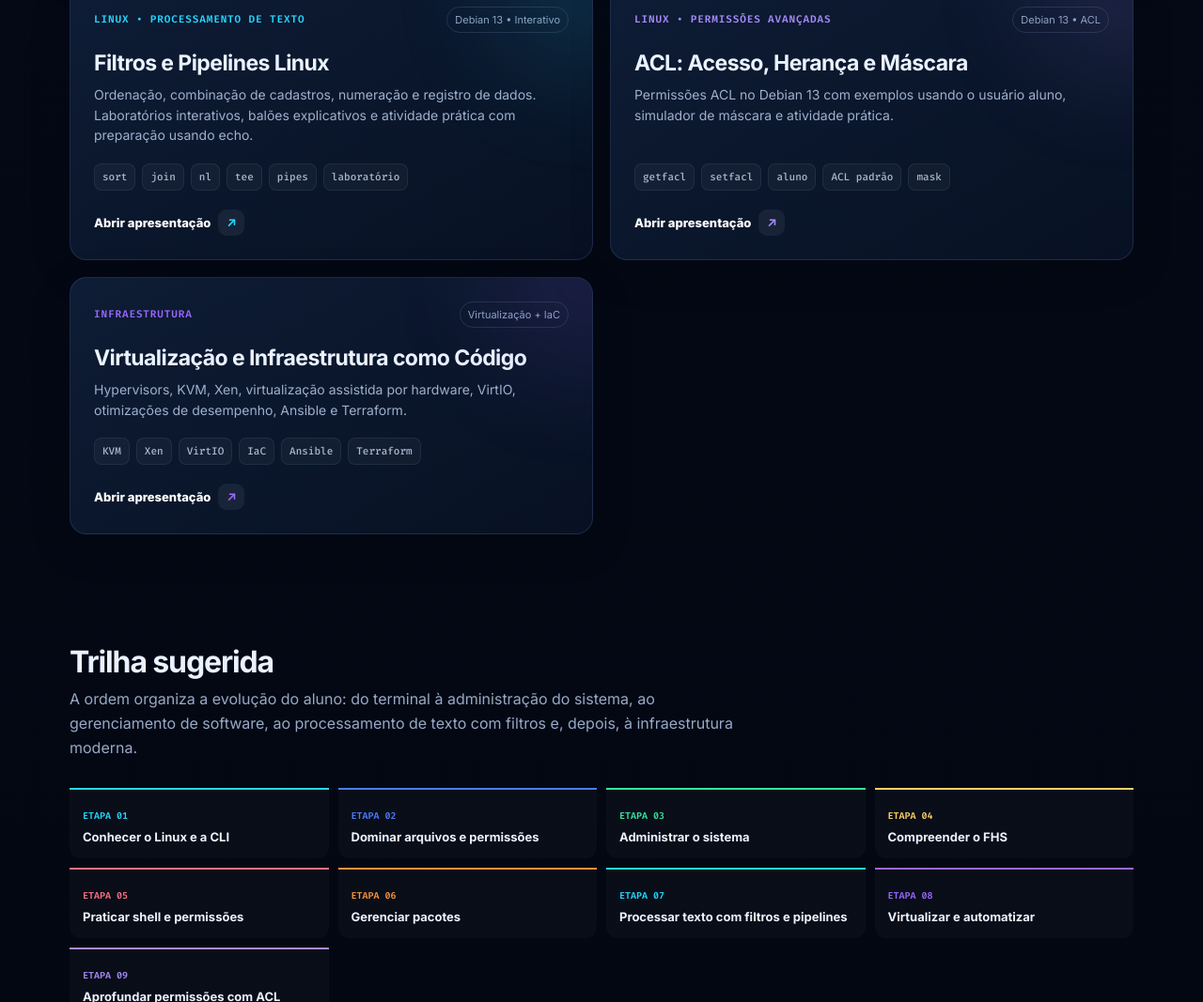
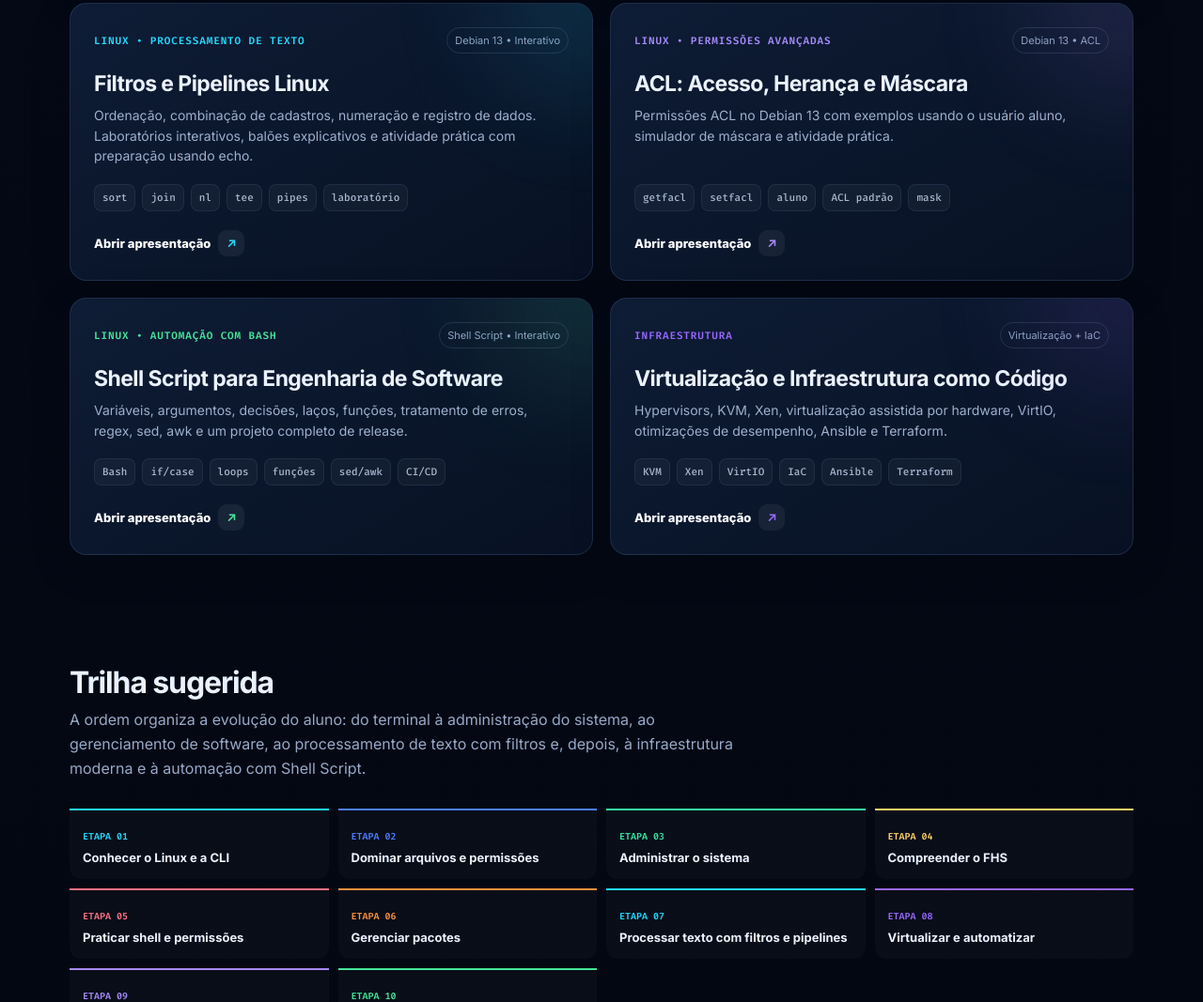
Before and after one commit to zeraimundo/isa-git, a plain HTML site: page index.html in a window 1280 px wide. Shown: the part 1733-2800 px from the top of the page at 94% size. Drawn offline with Linux system fonts and the light colour scheme.

Commit message:
Atualiza portal com aula de Shell Script

```diff
--- a/index.html
+++ b/index.html
@@ -135,6 +135,7 @@ estudante
 <span class="v">08-virtualizacao-iac</span>
 
 <span class="v">09-permissoes-acl</span>
+<span class="v">10-shell-script</span>
 
 <span class="comment"># aprender → praticar → automatizar</span>
 <span class="p">sysadmin@lab:~$</span> <span class="c">_</span></pre>
@@ -148,7 +149,7 @@ estudante
           <h2>Materiais da disciplina</h2>
           <p>Apresentações HTML interativas organizadas em uma sequência progressiva. Cada card abre o material completo em uma nova página.</p>
         </div>
-        <div class="count">09 MATERIAIS</div>
+        <div class="count">10 MATERIAIS</div>
       </div>
 
       <div class="grid">
@@ -210,6 +211,14 @@ estudante
 
         <a class="card" href="linux-acl.html" style="--accent:#a78bfa"><div class="card-top"><span class="module">Linux • Permissões avançadas</span><span class="badge">Debian 13 • ACL</span></div><h3>ACL: Acesso, Herança e Máscara</h3><p>Permissões ACL no Debian 13 com exemplos usando o usuário aluno, simulador de máscara e atividade prática.</p><div class="topics"><span>getfacl</span><span>setfacl</span><span>aluno</span><span>ACL padrão</span><span>mask</span></div><span class="open">Abrir apresentação <b>↗</b></span></a>
 
+        <a class="card" href="shell-script-engenharia-software.html" style="--accent:#45e59a">
+          <div class="card-top"><span class="module">Linux • Automação com Bash</span><span class="badge">Shell Script • Interativo</span></div>
+          <h3>Shell Script para Engenharia de Software</h3>
+          <p>Variáveis, argumentos, decisões, laços, funções, tratamento de erros, regex, sed, awk e um projeto completo de release.</p>
+          <div class="topics"><span>Bash</span><span>if/case</span><span>loops</span><span>funções</span><span>sed/awk</span><span>CI/CD</span></div>
+          <span class="open">Abrir apresentação <b>↗</b></span>
+        </a>
+
         <a class="card" href="virtualizacao-iac.html" style="--accent:#9868ff">
           <div class="card-top"><span class="module">Infraestrutura</span><span class="badge">Virtualização + IaC</span></div>
           <h3>Virtualização e Infraestrutura como Código</h3>
@@ -224,7 +233,7 @@ estudante
       <div class="section-head">
         <div>
           <h2>Trilha sugerida</h2>
-          <p>A ordem organiza a evolução do aluno: do terminal à administração do sistema, ao gerenciamento de software, ao processamento de texto com filtros e, depois, à infraestrutura moderna.</p>
+          <p>A ordem organiza a evolução do aluno: do terminal à administração do sistema, ao gerenciamento de software, ao processamento de texto com filtros e, depois, à infraestrutura moderna e à automação com Shell Script.</p>
         </div>
       </div>
       <div class="timeline">
@@ -237,6 +246,7 @@ estudante
         <div class="step" style="--accent:#24d9ff"><small>Etapa 07</small><strong>Processar texto com filtros e pipelines</strong></div>
         <div class="step" style="--accent:#9868ff"><small>Etapa 08</small><strong>Virtualizar e automatizar</strong></div>
 <div class="step" style="--accent:#a78bfa"><small>Etapa 09</small><strong>Aprofundar permissões com ACL</strong></div>
+        <div class="step" style="--accent:#45e59a"><small>Etapa 10</small><strong>Automatizar tarefas com Shell Script</strong></div>
       </div>
       <div class="note"><strong>Portal evolutivo:</strong> novos materiais podem ser adicionados aqui ao longo do semestre mantendo o mesmo padrão visual e a mesma navegação.</div>
     </section>
```
